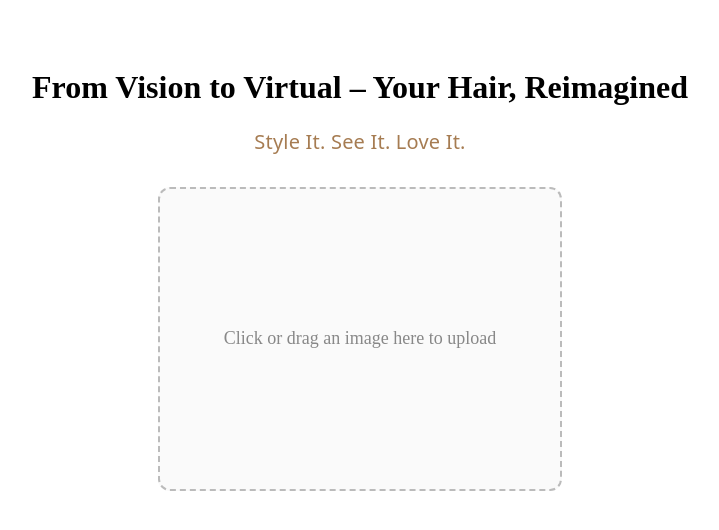
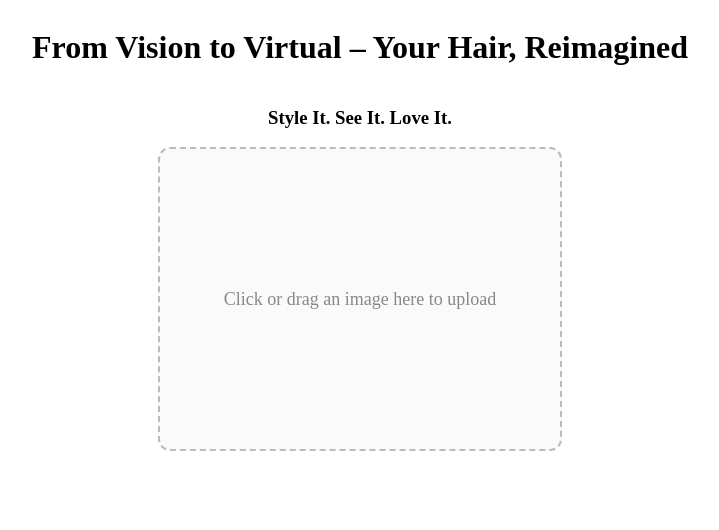
Before and after one commit to shaymoshe951/hairsfe, a Next.js app: page / in a window 1280 px wide. Shown: the top 530 px of the page, without its empty margins (280-999 px from the left). Built offline with nearby package versions, Linux system fonts and the light colour scheme.

Commit message:
Refactoring using Grok

```diff
--- a/app/components/GradioImageUpload.tsx
+++ b/app/components/GradioImageUpload.tsx
@@ -1,3 +1,4 @@
+// GradioImageUpload.tsx
 "use client";
 import React, { useRef, useState } from "react";
 
--- a/app/components/ImageCard.tsx
+++ b/app/components/ImageCard.tsx
@@ -1,3 +1,4 @@
+// ImageCard.tsx
 // app/components/ImageCard.js
 import React from "react";
 
--- a/app/globals.css
+++ b/app/globals.css
@@ -1,5 +1,19 @@
-/* Add this to your existing globals.css file */
+/* globals.css */
+@tailwind base;
+@tailwind components;
+@tailwind utilities;
 
+/* Custom global styles for layout enhancement */
+@layer base {
+  :root {
+    --primary: 252 83% 67%;
+    --accent: 32 100% 50%;
+    --text-dark: 30 8% 15%;
+    --text-light: 30 8% 60%;
+    --background: 30 8% 97%;
+    --card: 0 0% 100%;
+  }
+}
 .catalog-container {
   /* Default state: centered, with a max-width */
   width: 100%;
--- a/app/page.tsx
+++ b/app/page.tsx
@@ -1,12 +1,12 @@
+// page.tsx
+// app/page.tsx (refactored with Tailwind CSS)
 "use client";
 
 import React, { useReducer, useEffect, useState } from "react";
 import GradioImageUpload from "./components/GradioImageUpload";
 import ImageCard from "./components/ImageCard";
 
-const API_BASE_URL = "http://localhost:7861";
-
-// --- State Management with useReducer ---
+const API_BASE_URL = "http://localhost:7860";
 
 const initialState = {
   sourceImage: null,
@@ -16,7 +16,7 @@ const initialState = {
   activeProcessingCount: 0,
 };
 
-function reducer(state, action) {
+function reducer(state: any, action: any) {
   switch (action.type) {
     case "SET_SOURCE_IMAGE":
       return { ...initialState, sourceImage: action.payload };
@@ -26,7 +26,7 @@ function reducer(state, action) {
       return {
         ...state,
         isLoading: false,
-        items: action.payload.map((src) => ({
+        items: action.payload.map((src: any) => ({
           src,
           progress: 0,
           isProcessing: false,
@@ -40,7 +40,7 @@ function reducer(state, action) {
     case "TOGGLE_FAVORITE":
       return {
         ...state,
-        items: state.items.map((item, index) =>
+        items: state.items.map((item: any, index: any) =>
           index === action.payload
             ? { ...item, isFavorite: !item.isFavorite }
             : item
@@ -50,7 +50,7 @@ function reducer(state, action) {
       return {
         ...state,
         activeProcessingCount: state.activeProcessingCount + 1,
-        items: state.items.map((item, index) =>
+        items: state.items.map((item: any, index: any) =>
           index === action.payload.index
             ? { ...item, isProcessing: true, taskId: action.payload.taskId }
             : item
@@ -59,7 +59,7 @@ function reducer(state, action) {
     case "PROCESS_PROGRESS":
       return {
         ...state,
-        items: state.items.map((item, index) =>
+        items: state.items.map((item: any, index: any) =>
           index === action.payload.index
             ? { ...item, progress: action.payload.progress }
             : item
@@ -69,7 +69,7 @@ function reducer(state, action) {
       return {
         ...state,
         activeProcessingCount: state.activeProcessingCount - 1,
-        items: state.items.map((item, index) =>
+        items: state.items.map((item: any, index: any) =>
           index === action.payload.index
             ? {
                 ...item,
@@ -85,7 +85,7 @@ function reducer(state, action) {
       return {
         ...state,
         activeProcessingCount: state.activeProcessingCount - 1,
-        items: state.items.map((item, index) =>
+        items: state.items.map((item: any, index: any) =>
           index === action.payload.index
             ? { ...item, isProcessing: false }
             : item
@@ -96,13 +96,10 @@ function reducer(state, action) {
   }
 }
 
-// --- Main Component ---
-
 export default function Home() {
   const [state, dispatch] = useReducer(reducer, initialState);
   const [hoveredCard, setHoveredCard] = useState(null);
 
-  // Effect for fetching initial images when a source image is uploaded
   useEffect(() => {
     if (!state.sourceImage) return;
 
@@ -125,17 +122,14 @@ export default function Home() {
     fetchImages();
   }, [state.sourceImage]);
 
-  // Effect for managing the background processing queue
   useEffect(() => {
-    if (state.activeProcessingCount > 0) {
-      return;
-    }
+    if (state.activeProcessingCount > 0) return;
 
     const findNextItem = () => {
-      const favoriteItem = state.items.find(item => item.isFavorite && !item.isDone && !item.isProcessing);
+      const favoriteItem = state.items.find((item: any) => item.isFavorite && !item.isDone && !item.isProcessing);
       if (favoriteItem) return state.items.indexOf(favoriteItem);
 
-      const nextRegularItem = state.items.find(item => !item.isDone && !item.isProcessing);
+      const nextRegularItem = state.items.find((item: any) => !item.isDone && !item.isProcessing);
       if (nextRegularItem) return state.items.indexOf(nextRegularItem);
 
       return -1;
@@ -144,7 +138,7 @@ export default function Home() {
     const nextItemIndex = findNextItem();
 
     if (nextItemIndex !== -1) {
-      const processItem = async (index) => {
+      const processItem = async (index: number) => {
         let taskId;
         try {
           const startRes = await fetch(`${API_BASE_URL}/process_image`, {
@@ -183,25 +177,25 @@ export default function Home() {
   }, [state.items, state.activeProcessingCount]);
 
   return (
-    <main style={styles.main}>
-      <div style={styles.headerContainer}>
-        <h1>From Vision to Virtual – Your Hair, Reimagined</h1>
-        <h3 style={styles.subtitle}>Style It. See It. Love It.</h3>
+    <main className="flex flex-col w-full">
+      <div className="flex flex-col items-center px-5 pt-10 text-center">
+        <h1 className="text-4xl font-bold text-gray-900">From Vision to Virtual – Your Hair, Reimagined</h1>
+        <h3 className="mt-2 mb-8 text-xl font-medium text-primary">Style It. See It. Love It.</h3>
 
         <GradioImageUpload
           value={state.sourceImage}
           onChange={(image) => dispatch({ type: "SET_SOURCE_IMAGE", payload: image })}
         />
 
-        {state.isLoading && <div style={styles.statusText}>Processing...</div>}
-        {state.error && <div style={styles.errorText}>Error: {state.error}</div>}
+        {state.isLoading && <div className="mt-6 text-blue-600">Processing...</div>}
+        {state.error && <div className="mt-6 text-red-600">Error: {state.error}</div>}
       </div>
 
       {state.items.length > 0 && (
-        <div className="catalog-container">
-          <h2 style={styles.catalogTitle}>Choose your style</h2>
-          <div className="grid" style={styles.grid}>
-            {state.items.map((item, idx) => (
+        <section className="catalog-container">
+          <h2 className="text-xl font-semibold text-accent mb-6">Choose your style</h2>
+          <div className="grid grid-cols-[repeat(auto-fill,minmax(240px,1fr))] gap-9 max-h-[60vh] overflow-y-auto">
+            {state.items.map((item: any, idx: any) => (
               <ImageCard
                 key={idx}
                 item={item}
@@ -212,56 +206,8 @@ export default function Home() {
               />
             ))}
           </div>
-        </div>
+        </section>
       )}
     </main>
   );
 }
-
-// --- Styles ---
-const styles = {
-  main: {
-    display: 'flex',
-    flexDirection: 'column',
-    width: '100%',
-  },
-  headerContainer: {
-    display: 'flex',
-    flexDirection: 'column',
-    alignItems: 'center',
-    padding: '40px 20px 0 20px',
-    textAlign: 'center',
-  },
-  subtitle: {
-    margin: "0 0 32px",
-    fontWeight: 500,
-    fontSize: 20,
-    color: "#a67c52",
-    letterSpacing: 0.2,
-    fontFamily: "system-ui, sans-serif",
-  },
-  statusText: {
-    marginTop: 24,
-    color: "#0070f3",
-  },
-  errorText: {
-    marginTop: 24,
-    color: "#d00",
-  },
-  catalogTitle: {
-    margin: "0 0 24px",
-    fontSize: 22,
-    fontWeight: 700,
-    color: "#6b4f36",
-    letterSpacing: 0.5,
-  },
-  grid: {
-    display: "grid",
-    gridTemplateColumns: "repeat(auto-fill, minmax(240px, 1fr))",
-    gap: 36,
-    maxHeight: "60vh",
-    overflowY: "auto",
-    padding: "0 8px 8px 0",
-    justifyItems: "center",
-  },
-};
```
Also changed, not shown: 1 other file (tests, documents, lock files or other folders).
